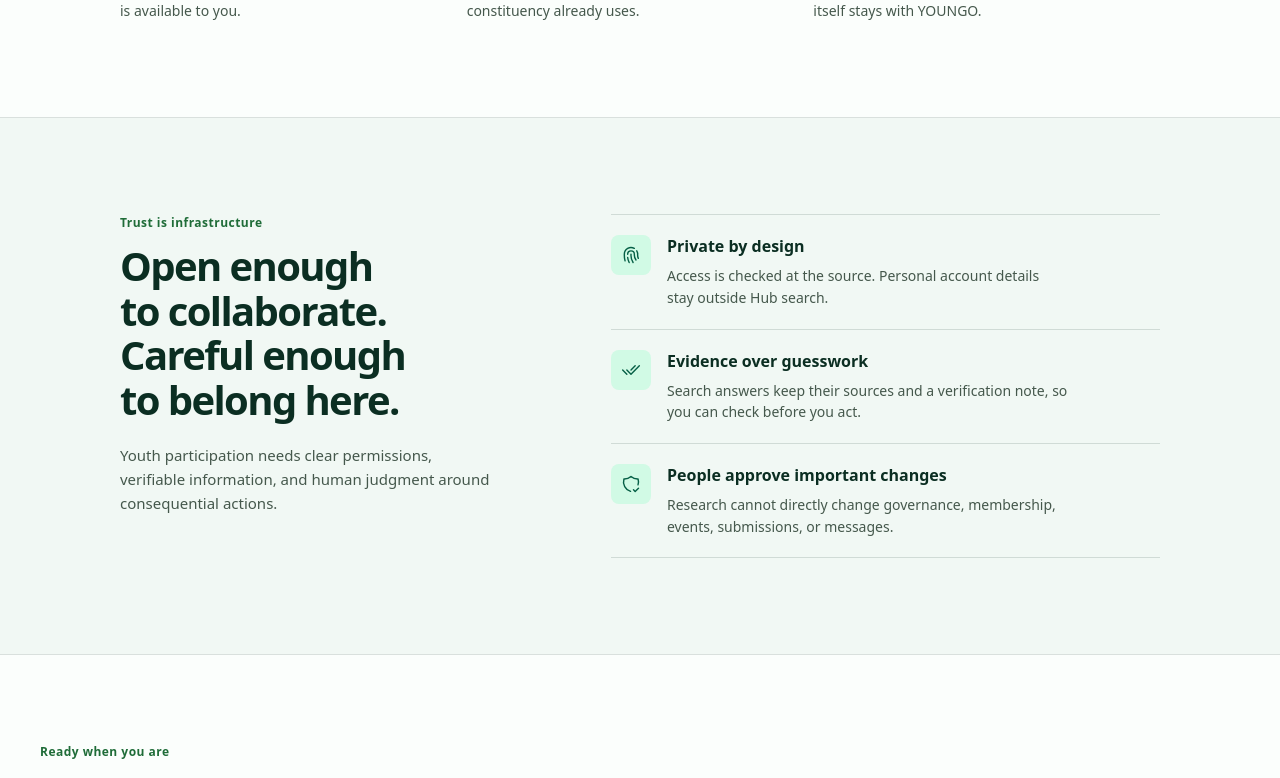
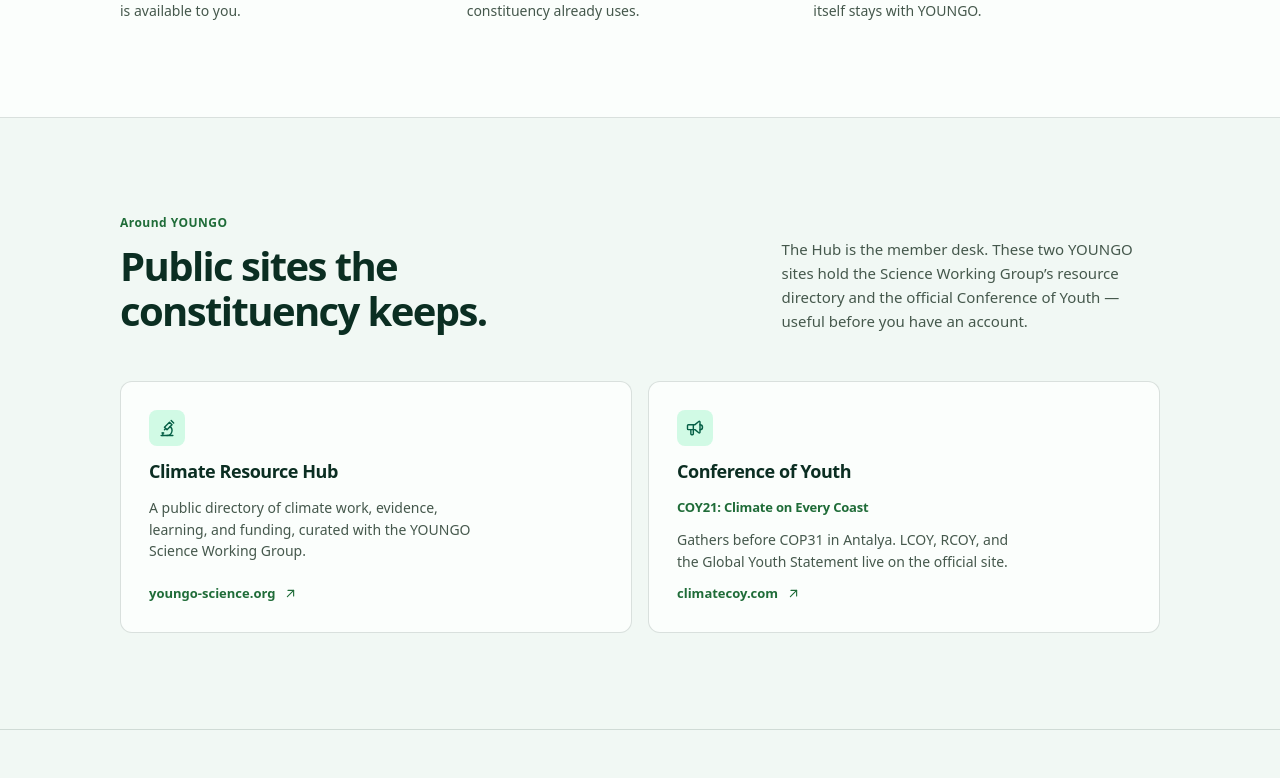
Before and after one commit to youngo-consitutency/hub, a React (Vite) app: page / in a window 1280 px wide. Shown: the part 1607-2385 px from the top of the page. Built offline with nearby package versions, Linux system fonts and the light colour scheme.

Commit message:
feat: point the Hub landing at YOUNGO sister sites and COY21. and 1 more
- feat: point the Hub landing at YOUNGO sister sites and COY21.
- style: auto-format [skip ci]

```diff
--- a/shared/resourceHub.js
+++ b/shared/resourceHub.js
@@ -75,7 +75,7 @@ export const RESOURCE_SOURCE = Object.freeze({
   title: 'YOUNGO Science Resource Hub',
   url: 'https://youngo-science.org/',
   description:
-    'The existing curated directory for climate work, research, learning, and funding.',
+    'The public directory curated with the YOUNGO Science Working Group — climate work, research, learning, and funding.',
 })
 
 export function resourceLabel(items, value) {
--- a/src/content/connect.js
+++ b/src/content/connect.js
@@ -23,11 +23,50 @@ export const SOCIAL_LINKS = [
     label: 'LinkedIn',
     url: 'https://www.linkedin.com/company/youngo-unfccc',
   },
-  { key: 'youtube', label: 'YouTube', url: '' },
+  {
+    key: 'youtube',
+    label: 'YouTube',
+    url: 'https://www.youtube.com/@youngo.unfccc',
+  },
   { key: 'whatsapp', label: 'WhatsApp channel', url: '' },
 ]
 
 export const publishedLinks = () => SOCIAL_LINKS.filter((link) => link.url)
+
+export const COY_CURRENT = {
+  title: 'COY21: Climate on Every Coast',
+  url: 'https://climatecoy.com/history/coy21',
+  note: 'The 21st Conference of Youth, ahead of COP31 in Antalya.',
+}
+
+/**
+ * Public YOUNGO sites that sit beside the Hub: the Science Working Group
+ * directory and the official Conference of Youth site.
+ */
+export const YOUNGO_NETWORK = [
+  {
+    key: 'science',
+    title: 'Climate Resource Hub',
+    host: 'youngo-science.org',
+    url: 'https://youngo-science.org/',
+    body: 'A public directory of climate work, evidence, learning, and funding, curated with the YOUNGO Science Working Group.',
+  },
+  {
+    key: 'coy',
+    title: 'Conference of Youth',
+    host: 'climatecoy.com',
+    url: 'https://climatecoy.com/',
+    body: 'Gathers before COP31 in Antalya. LCOY, RCOY, and the Global Youth Statement live on the official site.',
+    current: COY_CURRENT,
+  },
+]
+
+export const COY_SITE_LINKS = [
+  { label: 'LCOY', href: 'https://climatecoy.com/lcoy' },
+  { label: 'RCOY', href: 'https://climatecoy.com/rcoy' },
+  { label: 'GYS', href: 'https://climatecoy.com/gys' },
+  { label: 'COY21', href: 'https://climatecoy.com/history/coy21' },
+]
 
 /**
  * The two people who launched the Hub and keep it running. Names are shown as
--- a/src/pages/PlatformLanding.jsx
+++ b/src/pages/PlatformLanding.jsx
@@ -1,6 +1,7 @@
 import { useEffect } from 'react'
 import {
   TbArrowRight as ArrowRight,
+  TbArrowUpRight as ArrowUpRight,
   TbBook2 as BookOpen,
   TbCalendarTime as Calendar,
   TbChecks as Checks,
@@ -8,12 +9,20 @@ import {
   TbFileDescription as FileText,
   TbFingerprint as Fingerprint,
   TbGavel as Gavel,
+  TbMicroscope as Microscope,
   TbShieldCheck as ShieldCheck,
+  TbSpeakerphone as Megaphone,
   TbUsersGroup as Users,
 } from 'react-icons/tb'
 import { LandingSignIn } from '../components/auth/LandingSignIn.jsx'
 import { Brand } from '../components/Brand.jsx'
+import { YOUNGO_NETWORK } from '../content/connect.js'
 import { A } from '../components/ui.jsx'
+
+const NETWORK_ICONS = {
+  science: Microscope,
+  coy: Megaphone,
+}
 
 const MODULES = [
   {
@@ -86,6 +95,7 @@ function PlatformHeader() {
         <nav className="platformNav" aria-label="Platform overview">
           <a href="#what-it-does">What you can look up</a>
           <a href="#how-it-works">Getting oriented</a>
+          <a href="#around-youngo">Around YOUNGO</a>
           <a href="#trust">Trust</a>
           <A href="/about">About YOUNGO</A>
         </nav>
@@ -118,6 +128,16 @@ function PlatformFooter() {
           <A href="/about">About YOUNGO</A>
           <A href="/about/working-groups">Working groups</A>
           <A href="/about/resources">Resources</A>
+          {YOUNGO_NETWORK.map((site) => (
+            <a
+              key={site.key}
+              href={site.url}
+              target="_blank"
+              rel="noreferrer noopener"
+            >
+              {site.title}
+            </a>
+          ))}
           <a href="/privacy">Privacy</a>
         </nav>
         <div className="platformFooterActions">
@@ -253,6 +273,56 @@ export function PlatformLanding({ onAuthenticated }) {
         </section>
 
         <section
+          className="platformSection platformNetworkSection"
+          id="around-youngo"
+          aria-labelledby="network-title"
+        >
+          <div className="platformSectionInner">
+            <div className="platformSectionHeading">
+              <div>
+                <p className="platformSectionLabel">Around YOUNGO</p>
+                <h2 id="network-title">Public sites the constituency keeps.</h2>
+              </div>
+              <p>
+                The Hub is the member desk. These two YOUNGO sites hold the
+                Science Working Group’s resource directory and the official
+                Conference of Youth — useful before you have an account.
+              </p>
+            </div>
+            <ul className="platformNetworkGrid">
+              {YOUNGO_NETWORK.map((site) => {
+                const Icon = NETWORK_ICONS[site.key] || BookOpen
+                return (
+                  <li key={site.key}>
+                    <a
+                      className="platformNetworkCard"
+                      href={site.url}
+                      target="_blank"
+                      rel="noreferrer noopener"
+                    >
+                      <span className="platformModuleIcon" aria-hidden="true">
+                        <Icon size={20} strokeWidth={1.7} />
+                      </span>
+                      <strong>{site.title}</strong>
+                      {site.current && (
+                        <p className="platformNetworkCurrent">
+                          {site.current.title}
+                        </p>
+                      )}
+                      <p>{site.body}</p>
+                      <span className="platformNetworkHost">
+                        {site.host}
+                        <ArrowUpRight size={15} strokeWidth={1.8} />
+                      </span>
+                    </a>
+                  </li>
+                )
+              })}
+            </ul>
+          </div>
+        </section>
+
+        <section
           className="platformTrust"
           id="trust"
           aria-labelledby="trust-title"
--- a/src/pages/site/SiteCoy.jsx
+++ b/src/pages/site/SiteCoy.jsx
@@ -8,6 +8,7 @@ import {
   TbArrowUpRight as ArrowUpRight,
 } from 'react-icons/tb'
 import { A, Async, Empty } from '../../components/ui.jsx'
+import { COY_CURRENT, COY_SITE_LINKS } from '../../content/connect.js'
 import { useApi } from '../../lib/api.js'
 
 const FORMATS = [
@@ -19,12 +20,12 @@ const FORMATS = [
   {
     icon: Map,
     title: 'RCOY — Regional COY',
-    body: 'Regional Conferences of Youth bring the process to each UN region, so young people who cannot travel to the global COY still shape the collective input.',
+    body: 'Regional Conferences of Youth bring LCOY inputs together by UN region, draft a Regional Youth Statement (RYS), and feed that into the Global Youth Statement.',
   },
   {
     icon: MapPin,
     title: 'LCOY — Local COY',
-    body: 'Local Conferences of Youth are organised by YOUNGO members in countries and cities worldwide. The LCOY name is collectively owned by YOUNGO and its use is endorsed through an official approval process.',
+    body: 'National and sub-national gatherings hosted by children and young people. Each LCOY builds a National Youth Statement (NYS) for home advocacy and for the global statement.',
   },
   {
     icon: Video,
@@ -107,7 +108,7 @@ export function SiteCoy() {
             className="btn btn-secondary btn-sm"
             href="https://climatecoy.com/"
             target="_blank"
-            rel="noreferrer"
+            rel="noreferrer noopener"
           >
             Official COY site
             <ArrowUpRight size={15} strokeWidth={1.75} aria-hidden />
@@ -126,8 +127,32 @@ export function SiteCoy() {
         </div>
       </section>
 
+      <section className="siteSection" aria-labelledby="current-coy-heading">
+        <article className="card siteCurrentCoy">
+          <div>
+            <p className="pageEyebrow">This cycle on climatecoy.com</p>
+            <h2 id="current-coy-heading">{COY_CURRENT.title}</h2>
+            <p className="meta">{COY_CURRENT.note}</p>
+          </div>
+          <div className="siteCtaActions">
+            {COY_SITE_LINKS.map((link) => (
+              <a
+                key={link.href}
+                className="btn btn-secondary btn-sm"
+                href={link.href}
+                target="_blank"
+                rel="noreferrer noopener"
+              >
+                {link.label}
+                <ArrowUpRight size={14} strokeWidth={1.75} aria-hidden />
+              </a>
+            ))}
+          </div>
+        </article>
+      </section>
+
       <section className="siteSection" aria-labelledby="upcoming-heading">
-        <h2 id="upcoming-heading">This cycle</h2>
+        <h2 id="upcoming-heading">Listed in the Hub</h2>
         <p className="siteSectionLead">
           Conferences of Youth currently listed by the constituency. Dates and
           registration details are confirmed by each organising team.
--- a/src/pages/site/SiteGys.jsx
+++ b/src/pages/site/SiteGys.jsx
@@ -58,11 +58,11 @@ export function SiteGys() {
               <div className="siteCtaActions">
                 <a
                   className="btn btn-secondary"
-                  href="https://climatecoy.com/"
+                  href="https://climatecoy.com/gys"
                   target="_blank"
-                  rel="noreferrer"
+                  rel="noreferrer noopener"
                 >
-                  GYS background
+                  GYS on climatecoy.com
                   <ArrowUpRight size={15} strokeWidth={1.75} aria-hidden />
                 </a>
                 <a className="btn btn-primary" href="/gys">
--- a/src/styles/parts/platform-landing.css
+++ b/src/styles/parts/platform-landing.css
@@ -469,6 +469,79 @@
   line-height: 1.55;
 }
 
+.platformNetworkSection {
+  border-bottom: 1px solid var(--landing-line);
+}
+
+.platformNetworkGrid {
+  display: grid;
+  grid-template-columns: repeat(2, minmax(0, 1fr));
+  gap: var(--space-4);
+  margin: 0;
+  padding: 0;
+  list-style: none;
+}
+
+.platformNetworkCard {
+  min-width: 0;
+  min-height: 100%;
+  display: flex;
+  flex-direction: column;
+  gap: var(--space-3);
+  padding: clamp(20px, 2.6vw, 28px);
+  border: 1px solid var(--landing-line);
+  border-radius: var(--radius-card);
+  background: var(--landing-surface);
+  color: inherit;
+}
+
+.platformNetworkCard:hover {
+  border-color: color-mix(
+    in srgb,
+    var(--landing-forest) 42%,
+    var(--landing-line)
+  );
+}
+
+.platformNetworkCard:hover .platformNetworkHost svg {
+  transform: translate(2px, -2px);
+}
+
+.platformNetworkCard strong {
+  font-size: 18px;
+  font-weight: 650;
+  letter-spacing: -0.025em;
+}
+
+.platformNetworkCard p {
+  max-width: 42ch;
+  margin: 0;
+  color: var(--text-2);
+  font-size: 14px;
+  line-height: 1.55;
+}
+
+.platformNetworkCard p.platformNetworkCurrent {
+  color: var(--landing-forest);
+  font-size: 13px;
+  font-weight: 650;
+  letter-spacing: -0.015em;
+}
+
+.platformNetworkHost {
+  margin-top: auto;
+  display: inline-flex;
+  align-items: center;
+  gap: var(--space-2);
+  color: var(--landing-forest);
+  font-size: 13px;
+  font-weight: 650;
+}
+
+.platformNetworkHost svg {
+  transition: transform var(--motion-standard) var(--motion-ease-out);
+}
+
 .platformTrust {
   padding-block: clamp(56px, 8vw, 96px);
 }
@@ -625,6 +698,10 @@
 
   .platformModuleGrid {
     grid-template-columns: repeat(2, minmax(0, 1fr));
+  }
+
+  .platformNetworkGrid {
+    grid-template-columns: 1fr;
   }
 
   .platformModuleGrid li:last-child {
@@ -797,7 +874,8 @@
 
 @media (prefers-reduced-motion: reduce) {
   .platformNav a::after,
-  .platformTextLink svg {
+  .platformTextLink svg,
+  .platformNetworkHost svg {
     transition: none;
   }
 }
```
Also changed, not shown: src/pages/site/PublicSite.jsx (+12 -1 lines), src/styles/parts/site.css (+25 -1 lines), 2 other files (tests, documents, lock files or other folders).
